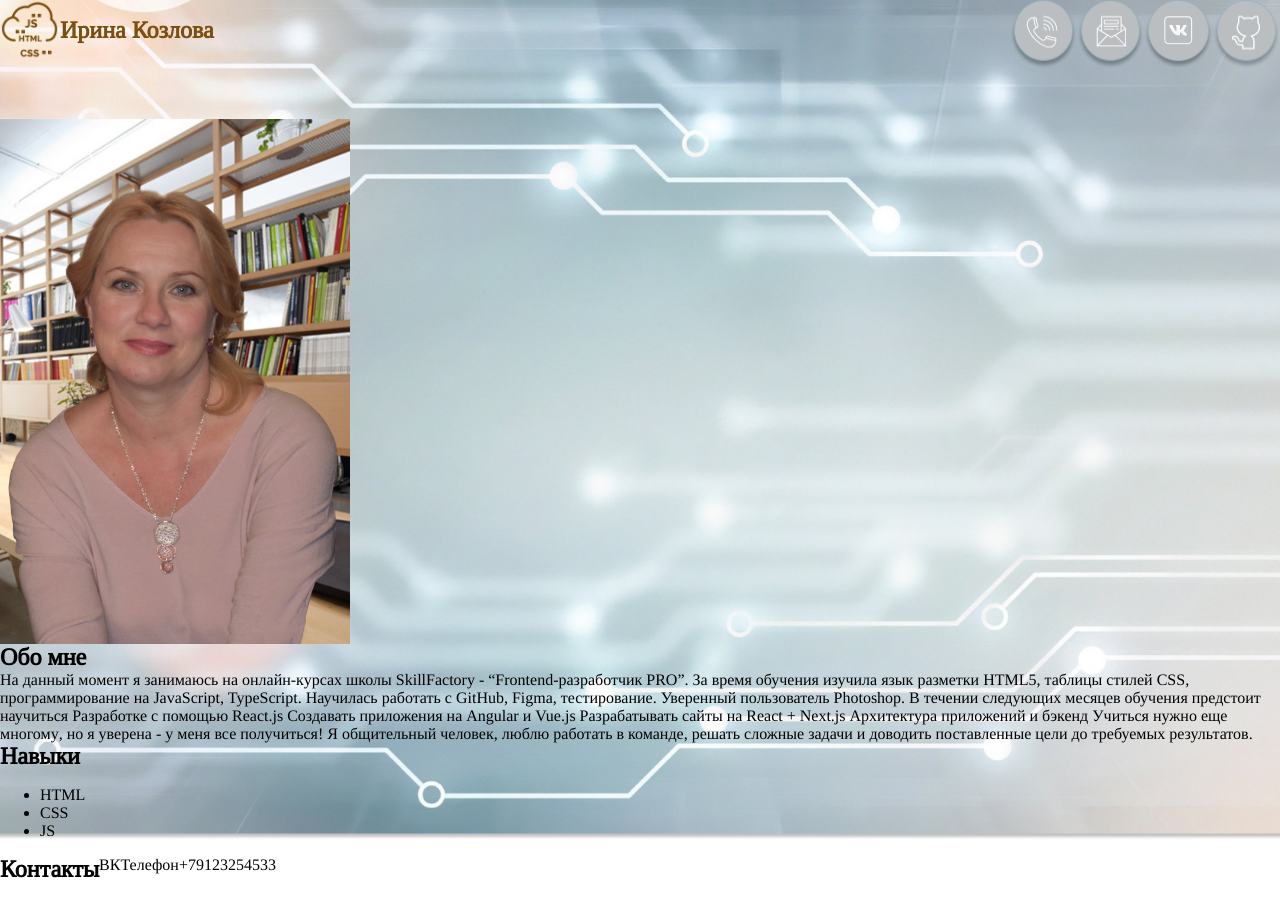
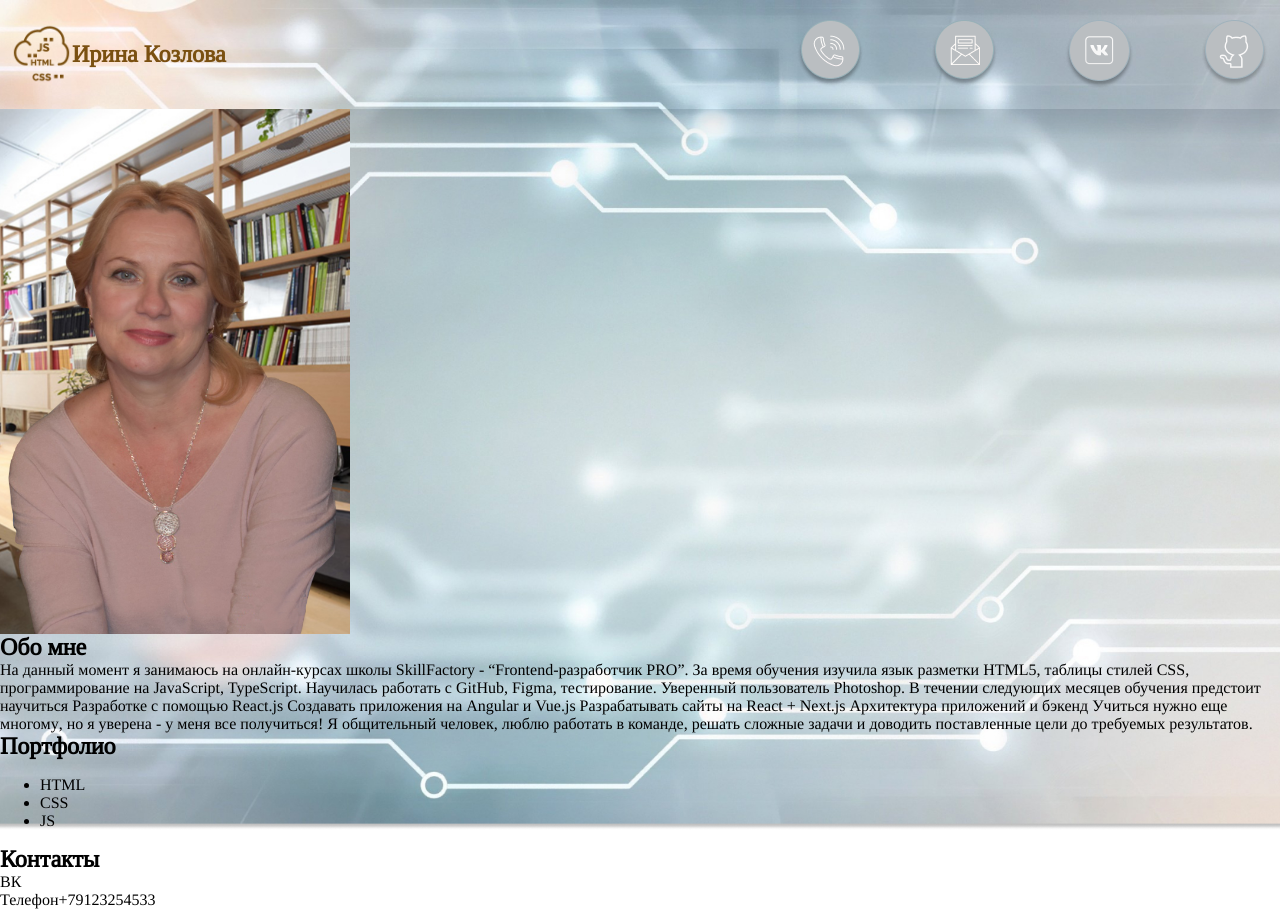
Before and after one commit to StoryTeller100/site-landing, a plain HTML site: page pages/index.html in a window 1280 px wide. Before the commit the page ends 883 px from the top, so only its background shows below. Drawn offline with Linux system fonts and the light colour scheme.

Commit message:
befor burger

```diff
--- a/css/adaptiv.css
+++ b/css/adaptiv.css
@@ -3,20 +3,18 @@
         background-position: left;
 
     }
-    .icon {
 
-
-    }
-    .prop {
-
-    }
 }
 @media (max-width: 991px) {
-    .prop {
+    .icon-item {
+        margin-left: 20px;
+       }
+}
 
-         }
-}
 @media (max-width: 767px) {
+    .icon-item {
+        margin-left: 10px;
+       }
 
 }
 @media (max-width: 575px) {
--- a/css/style.css
+++ b/css/style.css
@@ -19,13 +19,26 @@ body {
     background-size: cover;
     background-position: center;
     background-repeat: no-repeat;
+
+}
+
+.continer {
+    max-width: 1256px;
+    padding: 0 15px;
+    margin: 0 auto;
+
 }
 .header {
-    margin-bottom: 50px;
+    box-shadow: 3px 12px 20px 6px rgba(16, 33, 46, 0.13);
+}
+.header__menu {
+
+    padding: 20px 0 20px;
     display: flex;
     justify-content: space-between;
+    align-items: center;
 }
-.prop {
+.logo-name {
     position: relative;
 
 
@@ -47,8 +60,15 @@ body {
     max-height: 528px;
 }
 .contact {
+
+}
+.contact__list {
     display: flex;
+    justify-content: space-between;
 
 
 
 }
+.icon-item {
+ margin-left: 67px;
+}
--- a/pages/index.html
+++ b/pages/index.html
@@ -14,20 +14,28 @@
     <div class="wrapper">
 
 
-        <header>
+        <header class="header">
 
-            <div class="header">
 
-                <img class="icon" src="../images/icons8-облако-64.png" alt="icon">
-            <h2 class="prop">Ирина Козлова</h2>
+            <div class="continer header__menu">
+               <span class="header__logo">
+
+                <a class="logo-img" href="#"><img class="icon" src="../images/icons8-облако-64.png" alt="icon">
+                    <h2 class="logo-name">Ирина Козлова</h2>
+
+                </a>
+               </span>
             <div class="contact">
-                <img src="../images/group1.png" alt="tel">
-                <img src="../images/group2.png" alt="">
-                <img src="../images/group3.png" alt="">
-                <img src="../images/group4.png" alt="">
+                <ul class="contact__list">
+                    <li><a class="tel__activ" href="tel:79123254533"><img class="icon-item" src="../images/group1.png" alt="tel"></a></li>
+                        <li><a class="mailto__activ" href="mailto:teller.73@mail.ru"><img class="icon-item" src="../images/group2.png" alt=""></a></li>
+                        <li><a class="vk__activ" href="https://vk.com/id233846887"target="_blank"><img class="icon-item" src="../images/group3.png" alt=""></a></li>
+                        <li><a class="github__activ" href="https://github.com/StoryTeller100"target="_blank"><img class="icon-item" src="../images/group4.png" alt=""></a></li>
+                </ul>
 
             </div>
             </div>
+
 
 
         </header>
@@ -49,7 +57,7 @@
                    </p>
                </div>
                <div class="skill">
-               <h2 class="prop2">Навыки</h2>
+               <h2 class="prop2">Портфолио</h2>
                    <ul>
                        <li>HTML</li>
                        <li>CSS</li>
```
